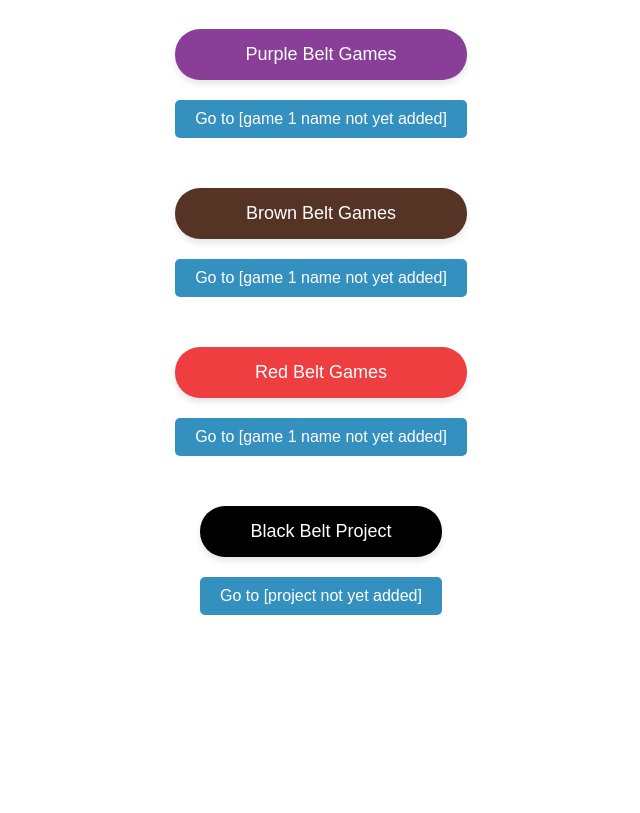
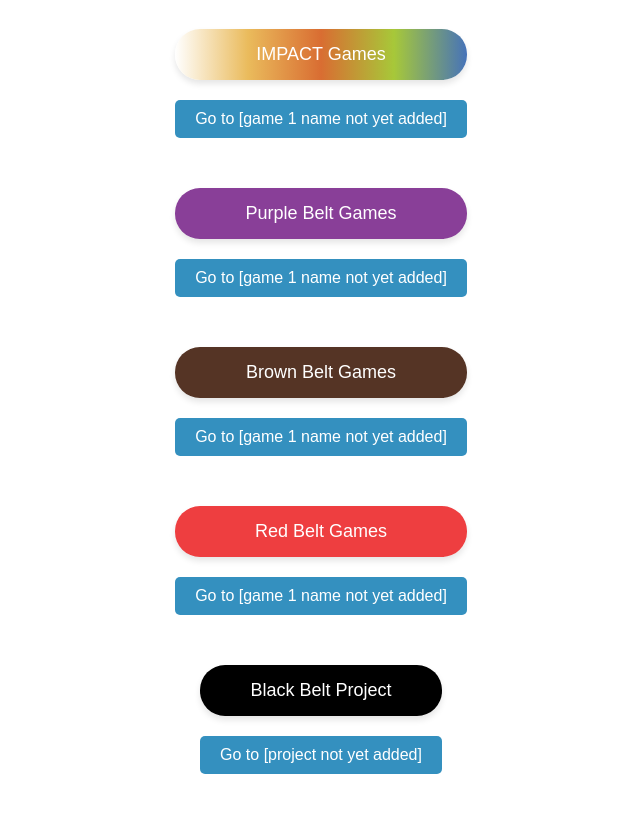
Before and after one commit to Code-Ninjas-Hillsboro/Game-Showcase-Base, a plain HTML site: page index.html in a window 1280 px wide. Shown: the part 69-882 px from the top of the page, without its empty margins (319-959 px from the left). Before the commit the page ends 800 px from the top, so only its background shows below. Drawn offline with Linux system fonts and the light colour scheme.

Commit message:
added impact header

```diff
--- a/index.html
+++ b/index.html
@@ -28,6 +28,23 @@
             margin: 10px 0;
             box-shadow: 0 4px 6px rgba(0, 0, 0, 0.1);
         }
+        .section-header-impact {
+            display: block;
+            padding: 15px 30px;
+            color: white;
+            font-size: 18px;
+            border-radius: 25px;
+            margin: 10px 0;
+            box-shadow: 0 4px 6px rgba(0, 0, 0, 0.1);
+            background: linear-gradient(
+                to right,
+                white,
+                #eabb5c,
+                #d96d32,
+                #a7c839,
+                #4673b9
+            );
+        }
         button {
             padding: 10px 20px;
             font-size: 16px;
@@ -45,6 +62,11 @@
 </head>
 <body>
     <h1>[Ninja first name]'s Games</h1>
+
+    <div class="button-container">
+        <div class="section-header-impact" ;">IMPACT Games</div>
+        <button onclick="window.location.href='[Makecode arcade link here]'">Go to [game 1 name not yet added]</button>
+    </div>
 
     <div class="button-container">
         <div class="section-header" style="background-color: #893f98;">Purple Belt Games</div>
```
